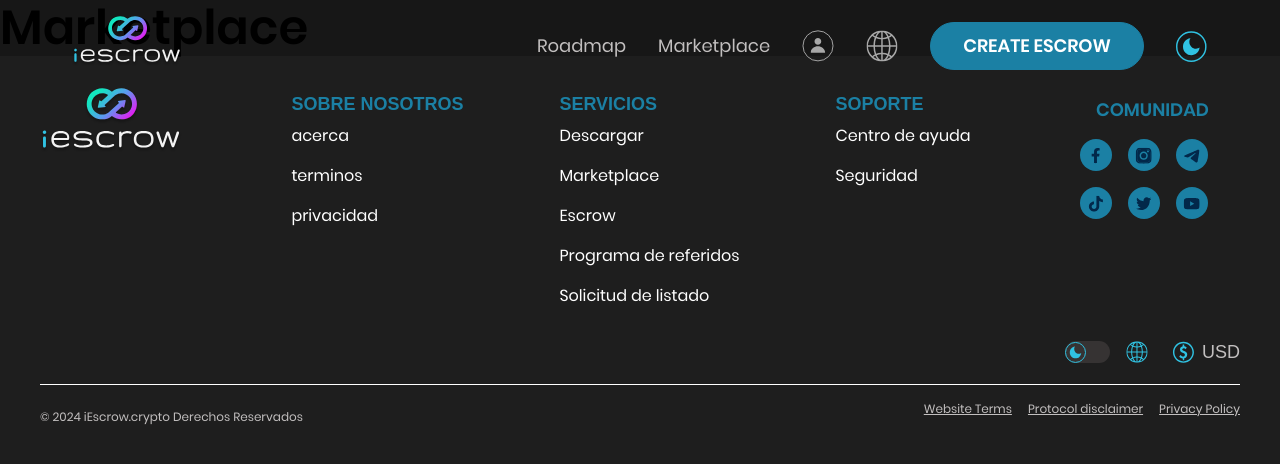
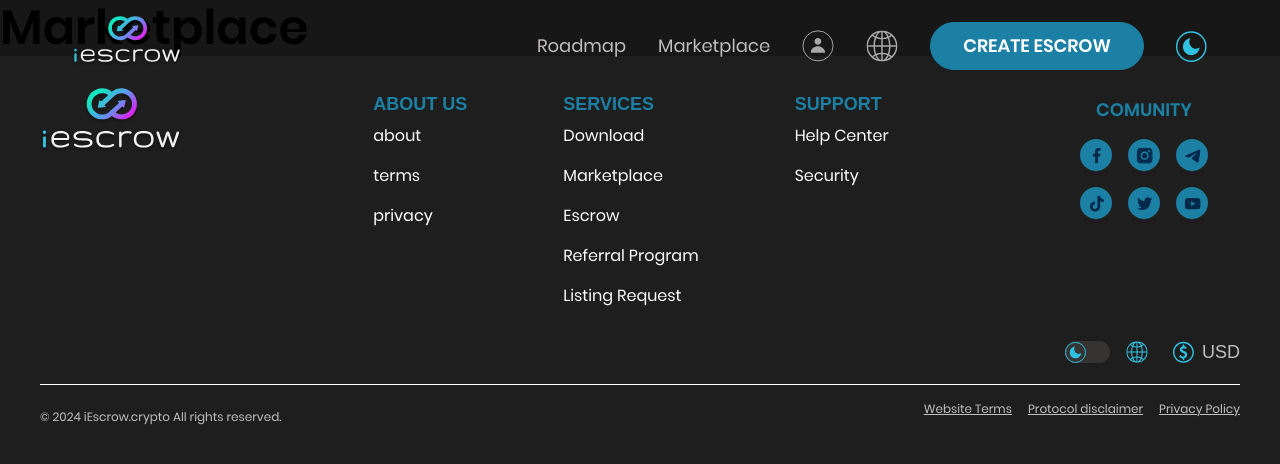
Before and after one commit to iEscrow/Platform-Landing-Page, a React (Vite) app: page /marketplace in a window 1280 px wide. Shown: the top 464 px of the page. Built offline with nearby package versions, Linux system fonts and the light colour scheme.

Commit message:
feat: translations

```diff
--- a/src/features/countdown/components/CountdownTimer.jsx
+++ b/src/features/countdown/components/CountdownTimer.jsx
@@ -3,11 +3,7 @@ import React from 'react';
 import PropTypes from 'prop-types';
 import { useTranslation } from 'react-i18next';
 
-export default function CountdownTimer({
-  timeLeft,
-  variant = 'sm',
-  color = 'white',
-}) {
+export default function CountdownTimer({ timeLeft, variant = 'sm', color }) {
   const { t } = useTranslation();
 
   if (!timeLeft) {
--- a/src/features/countdown/components/CountdownTimer.module.css
+++ b/src/features/countdown/components/CountdownTimer.module.css
@@ -1,8 +1,9 @@
 .countdown {
   display: flex;
+  color: var(--light-text-color);
 }
 .countdown.white {
-  color: var(--light-text-color);
+  color: var(--white);
 }
 .countdown.black {
   color: var(--black);
--- a/src/layout/home/lowerFees/LowerFees.jsx
+++ b/src/layout/home/lowerFees/LowerFees.jsx
@@ -1,20 +1,23 @@
 import styles from './LowerFees.module.css';
 import CountdownTimer from '@features/countdown/components/CountdownTimer';
 import { useCountdown } from '@features/countdown/hooks/useCountdown';
-import CustomButton from '@components/buttons/customButton/CustomButton';
 
 // assets
 import halfArrow from '@assets/icons/halfArrowIcon.png';
 import lowerFeesVideo from '@assets/videos/lowerfees.mp4';
 import escrowCoin from '@assets/images/lowerfees/escrow_coin.png';
+import { useTranslation } from 'react-i18next';
 
 export default function LowerFees() {
+  const { t } = useTranslation();
   const tokenPresaleDate = new Date('2025-01-10T00:00:00Z').getTime();
   const tokenPresaleCountdown = useCountdown(tokenPresaleDate);
 
   return (
     <section className={styles.lowerFees}>
-      <span className={styles.comingSoon}>Coming soon!</span>
+      <span className={styles.comingSoon}>
+        {t('Home.LowerFees.comingSoon')}
+      </span>
       <video autoPlay loop muted className={styles.video}>
         <source src={lowerFeesVideo} type="video/mp4" />
         Your browser does not support the video tag.
@@ -22,30 +25,34 @@ export default function LowerFees() {
       <div className={styles.content}>
         <div className={styles.text}>
           <h2>
-            <span>25% Lower Fees</span>
-            with our cryptocurrency
+            <span>{t('Home.LowerFees.titleSpan')}</span>
+            {t('Home.LowerFees.title')}
           </h2>
           <div className={styles.coin}>
             <img src={escrowCoin} alt="escrow coin" />
-            <span>Escrow</span>
+            <span>{t('Home.LowerFees.coin')}</span>
           </div>
         </div>
 
         <div className={styles.counterdown}>
-          <p>presale starts in:</p>
+          <p>{t('Home.LowerFees.presale')}</p>
           {tokenPresaleCountdown !== null ? (
-            <CountdownTimer timeLeft={tokenPresaleCountdown} variant="lg" />
+            <CountdownTimer
+              timeLeft={tokenPresaleCountdown}
+              variant="lg"
+              color="white"
+            />
           ) : (
-            <p>Lanzado</p>
+            <p>Lounched</p>
           )}
           <div className={styles.buttons}>
             <a href="" target="blank">
               <img src={halfArrow} alt="half arrow icon" />
-              website
+              {t('Home.LowerFees.website')}
             </a>
             <a href="" target="blank">
               <img src={halfArrow} alt="half arrow icon" />
-              whitepaper
+              {t('Home.LowerFees.whitepaper')}
             </a>
           </div>
         </div>
--- a/src/layout/home/roadmap/Roadmap.jsx
+++ b/src/layout/home/roadmap/Roadmap.jsx
@@ -16,11 +16,11 @@ export default function Roadmap() {
   const { t } = useTranslation();
   const { theme } = useContext(ThemeContext);
 
-  const tokenPresaleDate = new Date('2025-01-01T00:00:00Z').getTime();
+  const tokenPresaleDate = new Date('2025-07-01T00:00:00Z').getTime();
   const tokenPresaleCountdown = useCountdown(tokenPresaleDate);
-  const tokenLaunchDate = new Date('2025-01-09T00:00:00Z').getTime();
+  const tokenLaunchDate = new Date('2025-08-15T00:00:00Z').getTime();
   const tokenLaunchCountdown = useCountdown(tokenLaunchDate);
-  const exchangeLaunchDate = new Date('2025-01-20T00:00:00Z').getTime();
+  const exchangeLaunchDate = new Date('2025-09-01T00:00:00Z').getTime();
   const exchangeLaunchCountdown = useCountdown(exchangeLaunchDate);
 
   const roadmapEvents = [
@@ -31,7 +31,8 @@ export default function Roadmap() {
       description: t('Home.Roadmap.exchangeLaunch.description'),
       date: t('Home.Roadmap.exchangeLaunch.date'),
       countdown: exchangeLaunchCountdown,
-      isCountdownVisible: tokenPresaleCountdown !== null,
+      isCountdownVisible:
+        tokenLaunchCountdown === null && tokenPresaleCountdown === null,
     },
     {
       id: 'tokenLaunch',
--- a/src/locales/en/translation.json
+++ b/src/locales/en/translation.json
@@ -7,29 +7,29 @@
   },
   "Footer": {
     "About": {
-      "title": "Sobre Nosotros",
-      "about": "acerca",
-      "terms": "terminos",
-      "privacy": "privacidad"
+      "title": "About Us",
+      "about": "about",
+      "terms": "terms",
+      "privacy": "privacy"
     },
     "Services": {
-      "title": "Servicios",
-      "download": "Descargar",
+      "title": "Services",
+      "download": "Download",
       "terms": "Marketplace",
       "escrow": "Escrow",
-      "refer": "Programa de referidos",
-      "list": "Solicitud de listado"
+      "refer": "Referral Program",
+      "list": "Listing Request"
     },
     "Support": {
-      "title": "Soporte",
-      "help": "Centro de ayuda",
-      "security": "Seguridad"
+      "title": "Support",
+      "help": "Help Center",
+      "security": "Security"
     },
     "Comunity": {
-      "title": "Comunidad"
+      "title": "Comunity"
     },
     "Copyright": {
-      "copyright": "© {{year}} iEscrow.crypto Derechos Reservados",
+      "copyright": "© {{year}} iEscrow.crypto All rights reserved.",
       "terms": "Website Terms",
       "disclaimer": "Protocol disclaimer",
       "privacy": "Privacy Policy"
@@ -72,6 +72,15 @@
     },
     "KeyBenefits": {
       "title": "We have a hybrid <0>CEX/DEX approach</0>"
+    },
+    "LowerFees": {
+      "titleSpan": "25% Lower fees",
+      "title": "with our cryptocurrency",
+      "coin": "Escrow",
+      "comingSoon": "Coming soon",
+      "presale": "Presale starts in",
+      "website": "website",
+      "whitepaper": "whitepaper"
     },
     "InfoBlock": {
       "securityTitle": "Your security, our priority",
--- a/src/locales/es/translation.json
+++ b/src/locales/es/translation.json
@@ -9,7 +9,7 @@
     "About": {
       "title": "Sobre Nosotros",
       "about": "acerca",
-      "terms": "terminos",
+      "terms": "términos",
       "privacy": "privacidad"
     },
     "Services": {
@@ -30,9 +30,9 @@
     },
     "Copyright": {
       "copyright": "© {{year}} iEscrow.crypto Derechos Reservados",
-      "terms": "Website Terms",
-      "disclaimer": "Protocol disclaimer",
-      "privacy": "Privacy Policy"
+      "terms": "Términos del sitio",
+      "disclaimer": "Aviso de protocolo",
+      "privacy": "Políticas de privacidad"
     }
   },
   "Home": {
@@ -73,6 +73,15 @@
     "KeyBenefits": {
       "title": "We have a hybrid <0>CEX/DEX approach</0>"
     },
+    "LowerFees": {
+      "titleSpan": "25% menos en tarifas",
+      "title": "con nuestra criptomoneda.",
+      "coin": "Escrow",
+      "comingSoon": "Próximamente",
+      "presale": "La preventa comienza en",
+      "website": "website",
+      "whitepaper": "whitepaper"
+    },
     "InfoBlock": {
       "securityTitle": "Your security, our priority",
       "securityDescription": "That's iEscrow's slogan. All the development of our platform had security as it's main premise, which is the reason we executed two security audits.",
@@ -86,12 +95,12 @@
       "privacyDescription": "At iEscrow, we care about the privacy of our users. We not only understand it's important, but we also believe it's your right. That's why we don't implement KYC in countries where it's not mandatory."
     },
     "Marketplace": {
-      "title": "Discover Your Perfect Match: <0>Explore Our Marketplace</0>",
-      "description1": "If <0>you already have the other party to make a transaction,</0>your most efficient option would be to <0>make a private escrow.</0>",
-      "description2": "However, if you want to make a transaction but you´re yet <0>looking for a counterparty,</0> then you can <0>use the marketplace to immediately make the exchange you need.</0>",
-      "description3": "We have developed an intuitive marketplace in which the user can easily find what they need by just setting 3 simple options: 1) What they want to buy, 2) how they want to pay it with and 3) the country in which they want to make the transaction.",
-      "description4": " Finally, you can sort your search by the users with the best reputation, the users with the best price, or the users with the fastest response time on making their transactions.",
-      "visit": "Visit Marketplace"
+      "title": "Descubre tu match ideal: <0>Explora nuestro Marketplace</0>",
+      "description1": "Si <0>ya tienes la otra parte para realizar una transacción,</0> tu opción más eficiente sería <0>hacer un fideicomiso privado.</0>",
+      "description2": "Sin embargo, si quieres realizar una transacción pero <0>aún estás buscando una contraparte,</0> entonces puedes <0>usar el marketplace para hacer el intercambio que necesitas de inmediato.</0>",
+      "description3": "Hemos desarrollado un marketplace intuitivo en el que el usuario puede encontrar fácilmente lo que necesita configurando solo 3 opciones simples: 1) Qué desea comprar, 2) con qué desea pagarlo y 3) el país en el que desea realizar la transacción.",
+      "description4": "Finalmente, puedes ordenar tu búsqueda por los usuarios con la mejor reputación, los usuarios con el mejor precio o los usuarios con el tiempo de respuesta más rápido en realizar sus transacciones.",
+      "visit": "Visita Marketplace"
     },
     "TradeOnTheGo": {
       "title": "Opera sobre la marcha. <0>Donde sea, cuando sea.</0>",
```
Also changed, not shown: src/assets/images/community/light/bg_desktop.png, src/assets/images/marketplace/light/bg_desktop.png.
